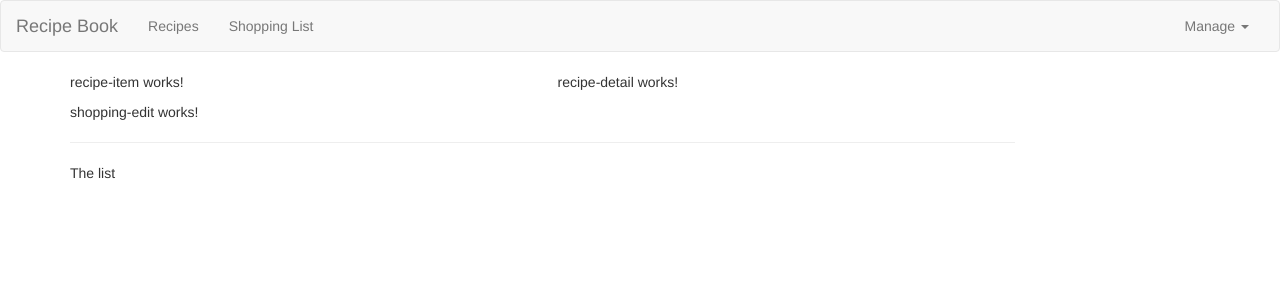
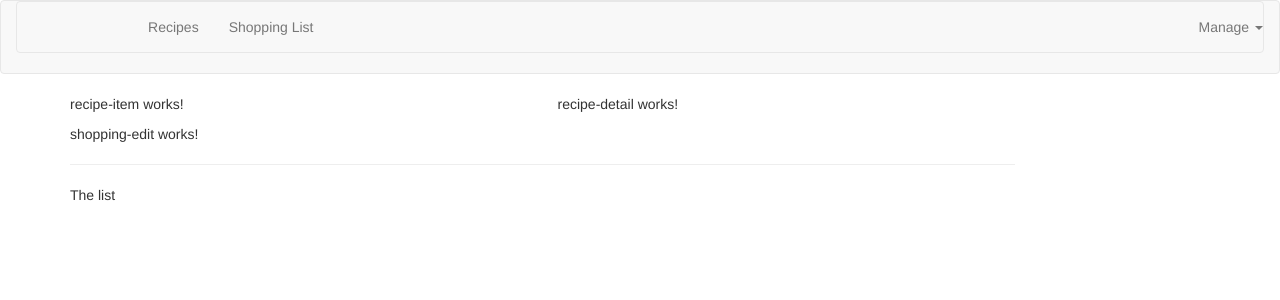
Before and after one commit to lex-attax/Angular5, an Angular app in the folder ng4-complete-guide/: page / in a window 1280 px wide. Shown: the top 300 px of the page. Built offline with nearby package versions, Linux system fonts and the light colour scheme.

Commit message:
replace navbar collapse with default

```diff
--- a/ng4-complete-guide/src/app/header/header.component.html
+++ b/ng4-complete-guide/src/app/header/header.component.html
@@ -4,7 +4,7 @@
             <a href="#" class="navbar-brand">Recipe Book</a>
         </div>
 
-        <div class="collapse navbar-collapse">
+        <div class="navbar navbar-default">
             <ul class="nav navbar-nav">
                 <li><a href="#">Recipes</a></li>
                 <li><a href="#">Shopping List</a></li>
```
